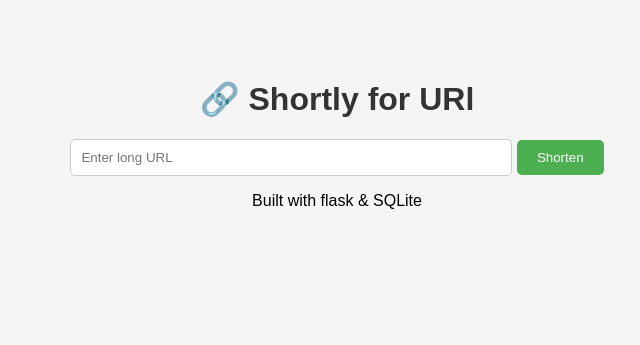
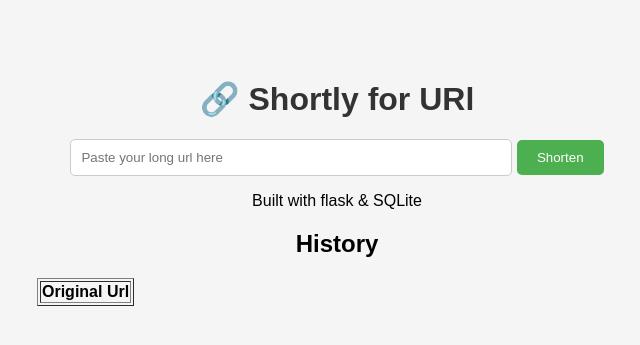
Before and after one commit to diaxx1309/url-shortener, a Python web app: template templates/index.html in a window 1280 px wide. Shown: the top 345 px of the page, without its empty margins (303-943 px from the left). Run offline with Jinja, Linux system fonts and the light colour scheme; the template is opened without the code that fills it, so the values that code supplies are empty.

Commit message:
feat: add Url HIstory table Structure

```diff
--- a/app.py
+++ b/app.py
@@ -27,7 +27,8 @@ def index():
         db.session.add(new_url)
         db.session.commit()
         short_url=request.host_url+code
-    return render_template('index.html',short_url=short_url)
+        all_urls=URL.query.all()
+    return render_template('index.html',short_url=short_url,all_urls=all_urls)
 
 @app.route('/<code>')
 def redirect_url(code):
--- a/templates/index.html
+++ b/templates/index.html
@@ -37,7 +37,7 @@
 <body>
     <h1>🔗 Shortly  for  URl </h1>
     <form method="POST" action="/">
-        <input type="text" name="long_url" placeholder="Enter long URL" required>
+        <input type="text" name="long_url" placeholder="Paste your long url here" required>
         <button type="submit">Shorten</button>
     </form>
 
@@ -51,5 +51,9 @@
     <footer>
         <p>Built with flask & SQLite </p>
     </footer>
+    <h2>History</h2>
+    <table border="1">
+        <th>Original Url</th>
+    </table>
 </body>
 </html>
```
